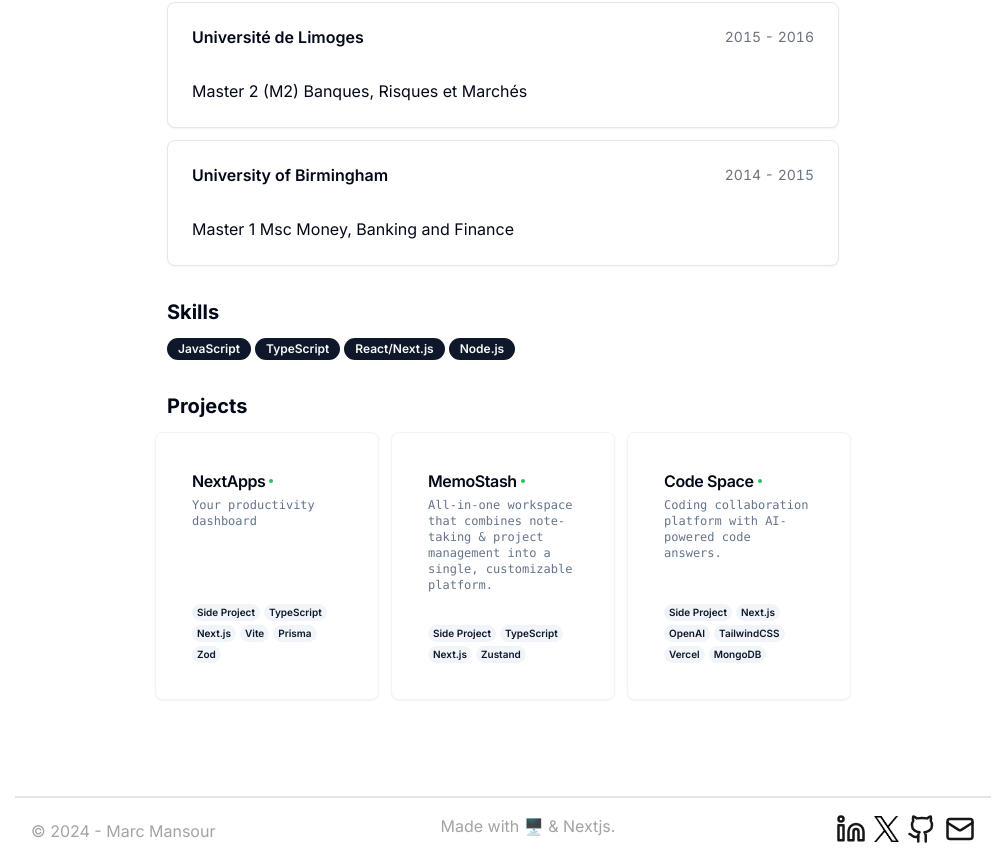
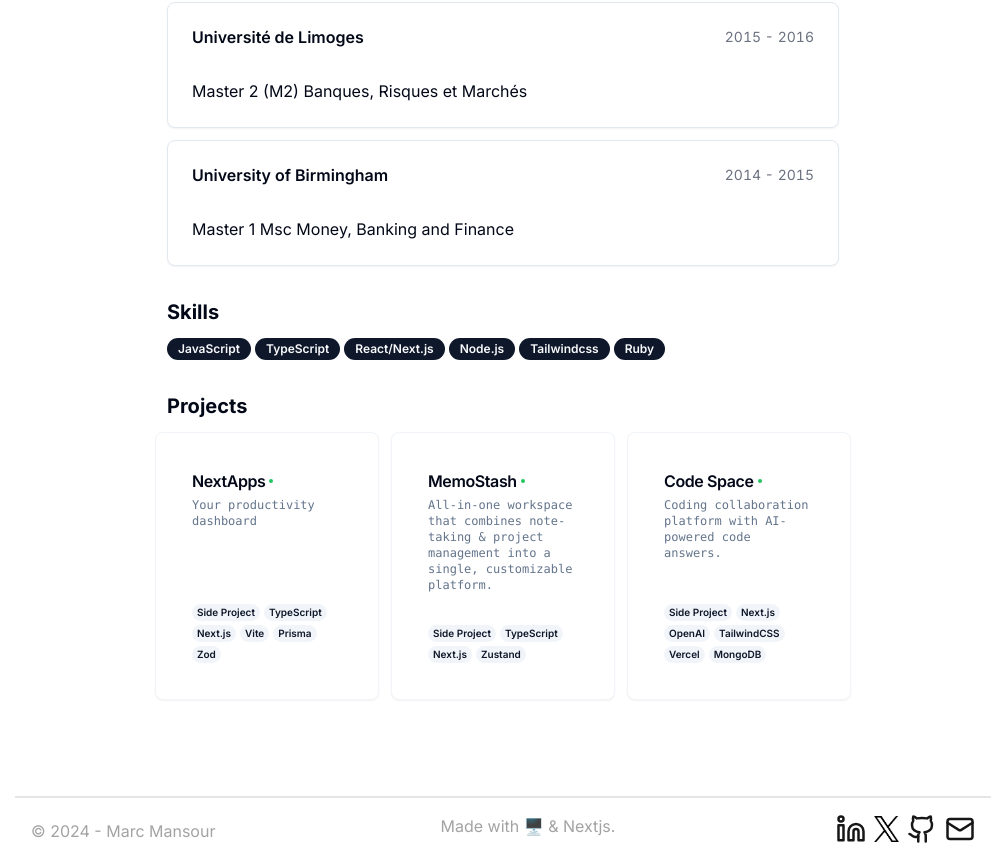
Before and after one commit to marcm8793/websitepersov2, a Next.js app: page /cv in a window 1280 px wide. Shown: the part 1109-1973 px from the top of the page, without its empty margins (137-1142 px from the left). Built offline with nearby package versions, Linux system fonts and the light colour scheme.

Commit message:
Add OpenAI icon and update skills

```diff
--- a/src/app/projects/page.tsx
+++ b/src/app/projects/page.tsx
@@ -60,6 +60,7 @@ const projects = [
       { icon: <SiZod />, tooltip: "Zod" },
       { icon: <BiLogoMongodb />, tooltip: "MongoDB" },
       { icon: <SiMongoose />, tooltip: "Mongoose" },
+      { icon: <RiOpenaiFill />, tooltip: "OpenAI" },
     ],
   },
   {
--- a/src/config/resume-data.ts
+++ b/src/config/resume-data.ts
@@ -79,7 +79,14 @@ export const RESUME_DATA = {
         "Managed securities accounts for institutional clients. Created and maintained reports for clients and internal use.",
     },
   ],
-  skills: ["JavaScript", "TypeScript", "React/Next.js", "Node.js"],
+  skills: [
+    "JavaScript",
+    "TypeScript",
+    "React/Next.js",
+    "Node.js",
+    "Tailwindcss",
+    "Ruby",
+  ],
   projects: [
     {
       title: "NextApps",
```
